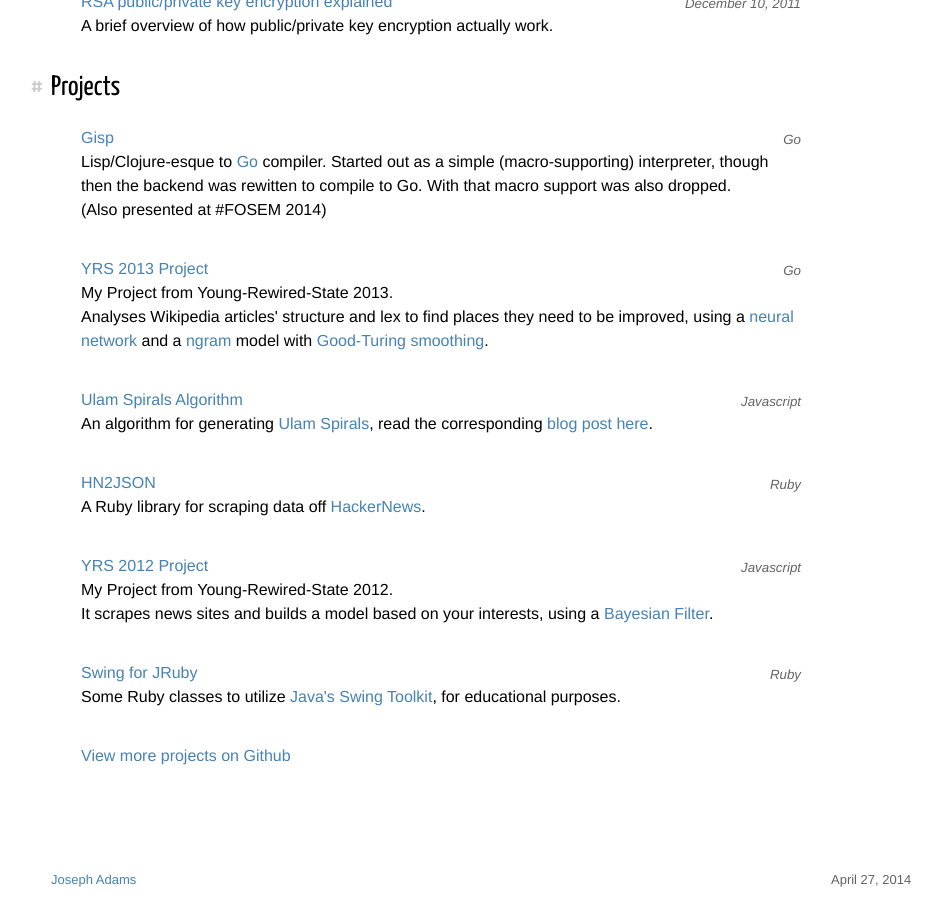
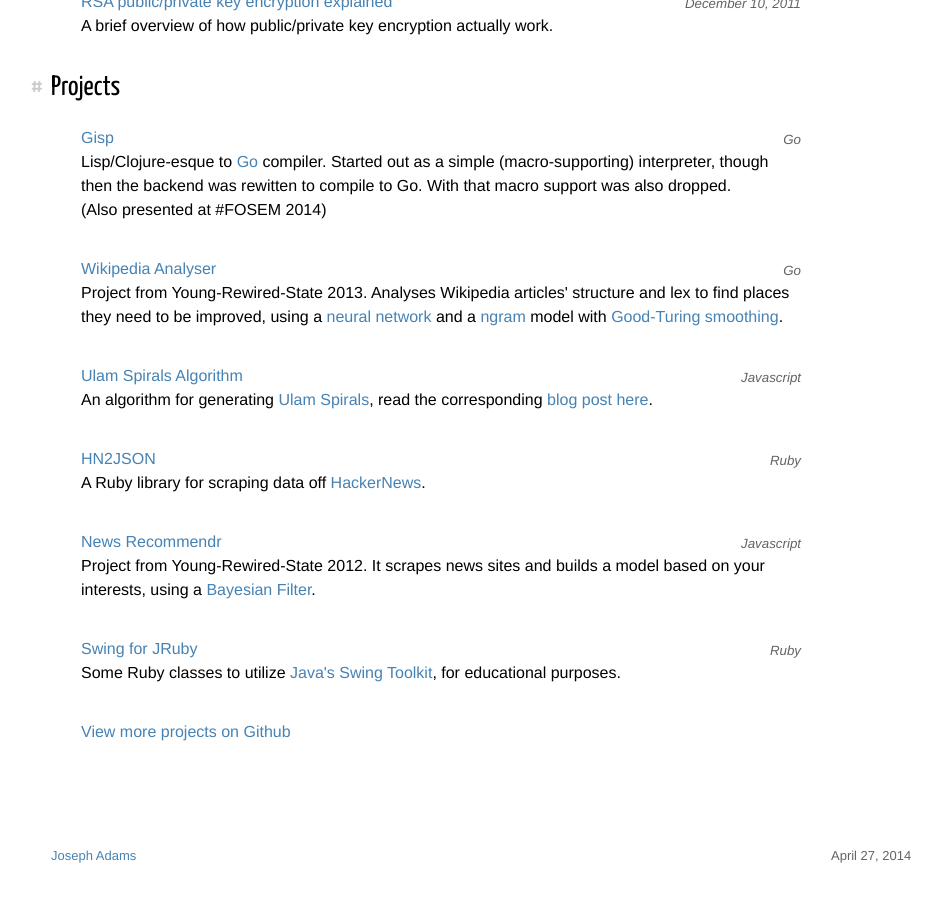
Before and after one commit to jcla1/jcla1.github.com, a Jekyll site: the page built from index.html, in a window 1280 px wide and 900 px high, scrolled down 1312 px. Shown: the whole window, without its empty margins (109-1050 px from the left). Built offline with Jekyll 4.4.1, drawn with Linux system fonts in a browser that asks for light colours.

Commit message:
Updated projects.

```diff
--- a/_includes/projects.html
+++ b/_includes/projects.html
@@ -7,8 +7,8 @@
   (Also presented at #FOSEM 2014)
 </p>
 <p class="entity">
-  <span class="info"><i>Go</i></span><a href="https://github.com/jcla1/yrs2013">YRS 2013 Project</a><br>
-  My Project from Young-Rewired-State 2013.<br>
+  <span class="info"><i>Go</i></span><a href="https://github.com/jcla1/wikipedia_analyser">Wikipedia Analyser</a><br>
+  Project from Young-Rewired-State 2013.
   Analyses Wikipedia articles' structure and lex to find places they need to be improved, using a <a href="http://en.wikipedia.org/wiki/Artificial_Neural_Networks">neural network</a> and a <a href="http://en.wikipedia.org/wiki/Ngram">ngram</a> model with <a href="http://en.wikipedia.org/wiki/Good-Turing">Good-Turing smoothing</a>.
 </p>
 
@@ -23,8 +23,8 @@
 </p>
 
 <p class="entity">
-  <span class="info"><i>Javascript</i></span><a href="https://github.com/jcla1/yrs2012">YRS 2012 Project</a><br>
-  My Project from Young-Rewired-State 2012.<br>
+  <span class="info"><i>Javascript</i></span><a href="https://github.com/jcla1/yrs2012">News Recommendr</a><br>
+  Project from Young-Rewired-State 2012.
   It scrapes news sites and builds a model based on your interests, using a <a href="http://en.wikipedia.org/wiki/Bayesian_spam_filtering" title="Bayesian Filter">Bayesian Filter</a>.
 </p>
 
```
